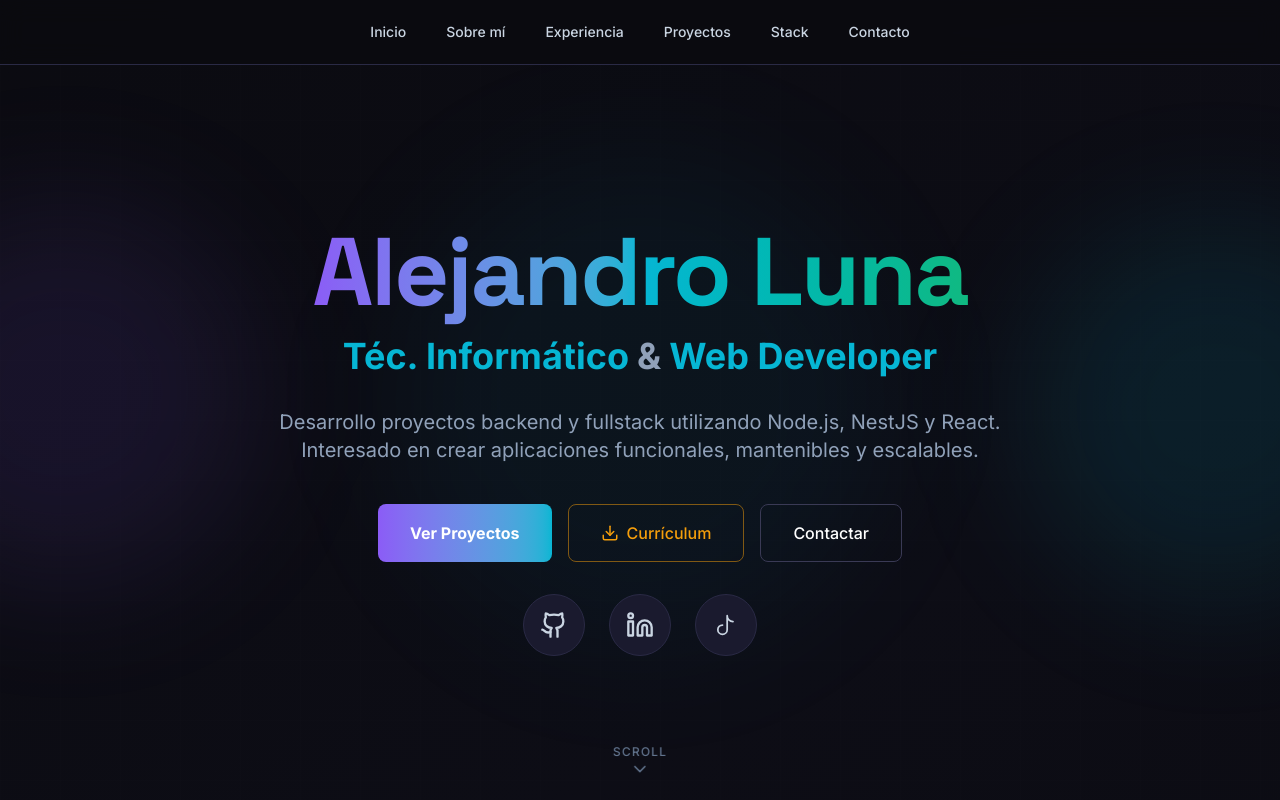
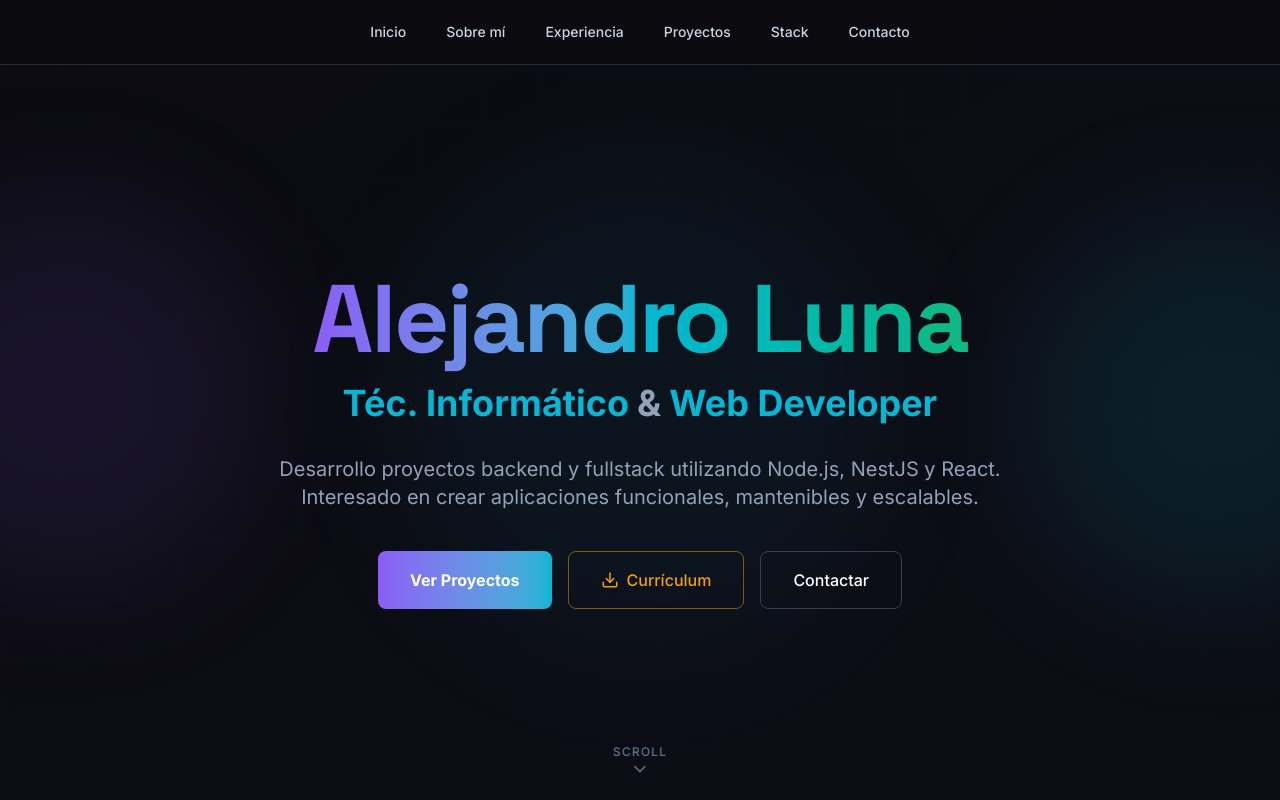
Before and after one commit to alejandro-uar/my-portfolio, a React (Vite) app: page / in a window 1280 px wide. Shown: the top 800 px of the page. Built offline with nearby package versions, Linux system fonts and the light colour scheme.

Commit message:
Remove social icons from Hero component

```diff
--- a/src/components/sections/Hero/Hero.jsx
+++ b/src/components/sections/Hero/Hero.jsx
@@ -66,13 +66,6 @@
             Contactar
           </button>
         </div>
-
-        {/* Social */}
-        <div className="mt-8 flex justify-center gap-6 animate-fade-in-up opacity-0" style={{ animationDelay: "0.6s", animationFillMode: "forwards" }}>
-          <SocialIcon icon="github" />
-          <SocialIcon icon="linkedin" />
-          <SocialIcon icon="tiktok" />
-        </div>
       </div>
 
       {/* Scroll indicator */}
```
